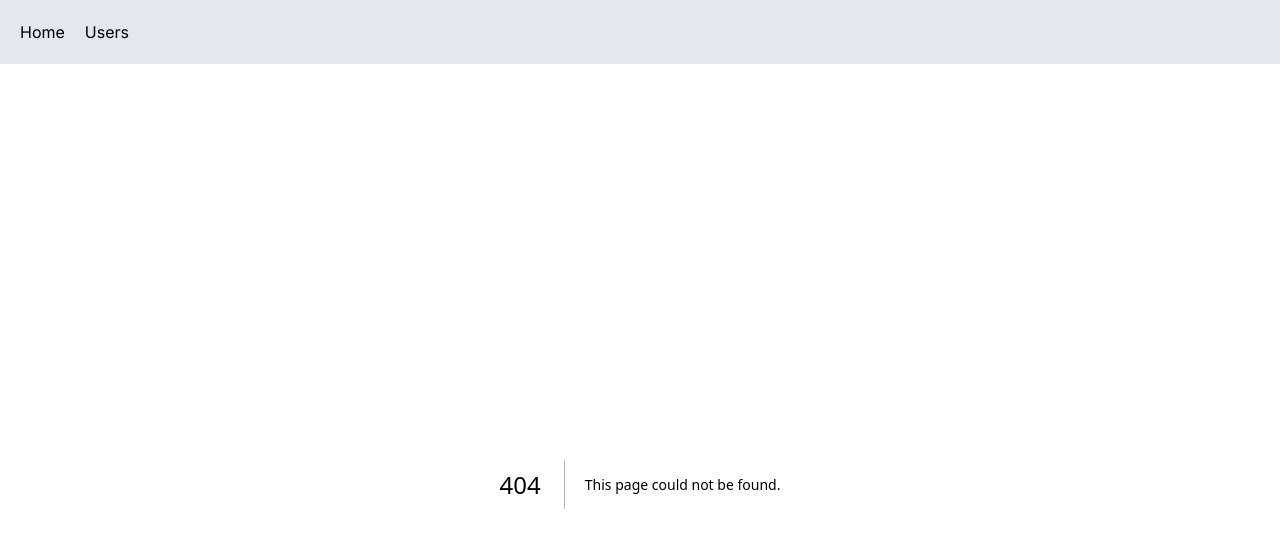
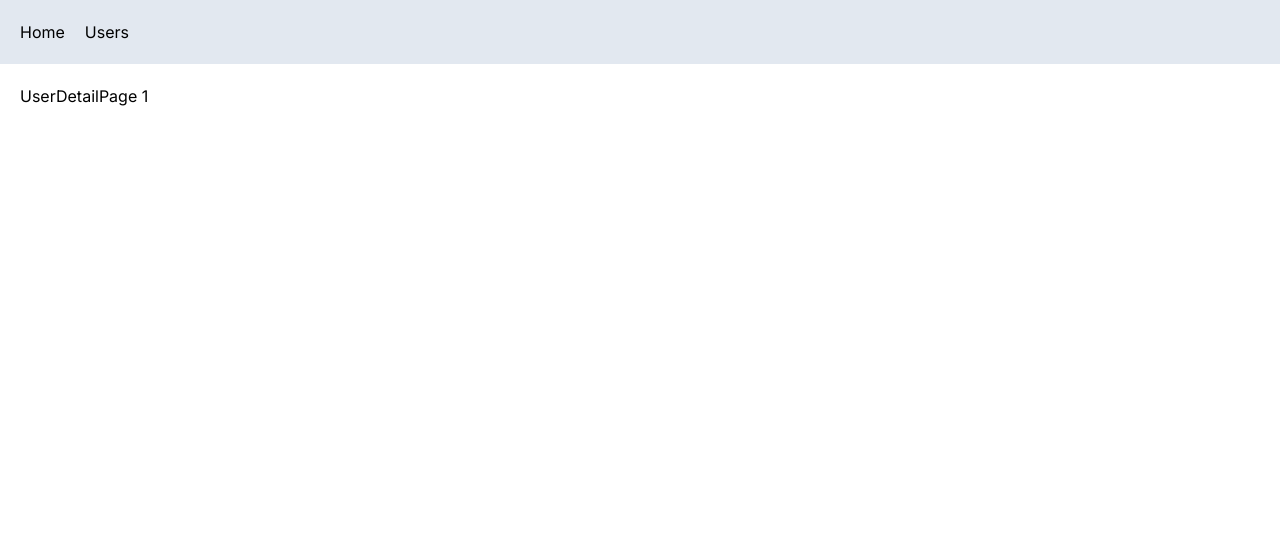
Before and after one commit to breakdaiz/next-app, a Next.js app: page /users/1 in a window 1280 px wide. Before the commit this address had no page. Shown: the top 548 px of the page. Built offline with nearby package versions, Linux system fonts and the light colour scheme.

Commit message:
Create not found page

```diff
--- /dev/null
+++ b/app/users/[id]/not-found.tsx
@@ -0,0 +1,9 @@
+import React from 'react'
+
+const UserNotFound = () => {
+  return (
+    <div>User not found!!!</div>
+  )
+}
+
+export default UserNotFound
--- /dev/null
+++ b/app/users/[id]/page.tsx
@@ -0,0 +1,15 @@
+
+import { notFound } from 'next/navigation';
+import React from 'react'
+interface Props {
+    params: { id: number };
+}
+const UserDetailPage = ({ params: {id}}: Props) => {
+
+    if (id > 10 ) return notFound();
+  return (
+    <div>UserDetailPage {id}</div>
+  )
+}
+
+export default UserDetailPage
```
